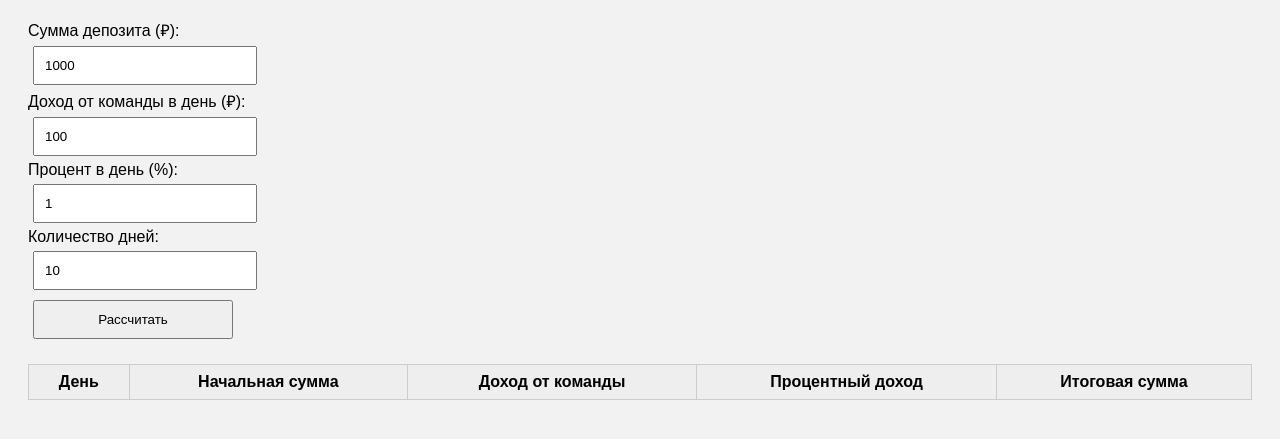
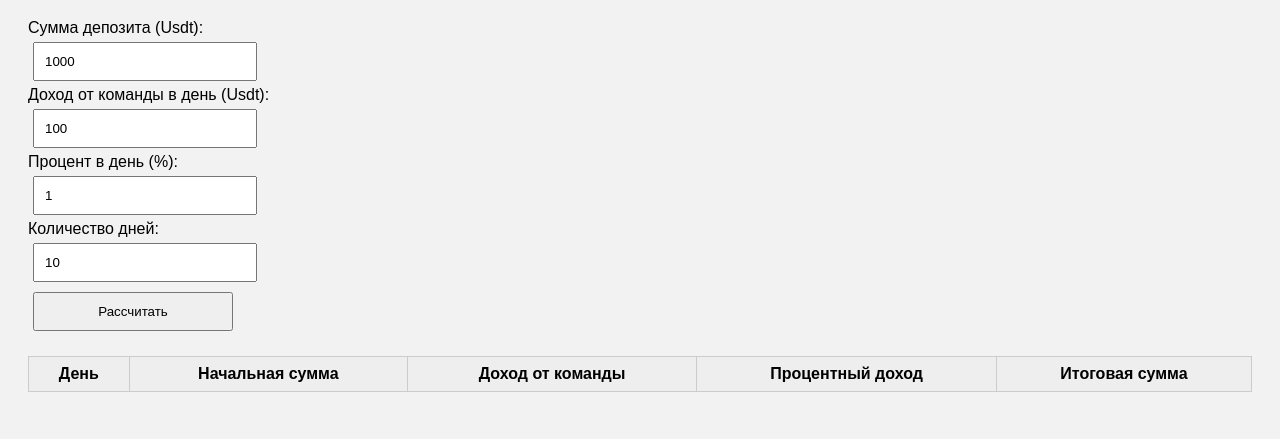
Before and after one commit to arteym777/Calculator-ByteEpic, a plain HTML site: page index.html in a window 1280 px wide. Shown: the part 89-528 px from the top of the page. Drawn offline with Linux system fonts and the light colour scheme.

Commit message:
index.html

```diff
--- a/index.html
+++ b/index.html
@@ -15,11 +15,11 @@
 
   <h1>Калькулятор сложных процентов</h1>
 
-  <label>Сумма депозита (₽):<br>
+  <label>Сумма депозита (Usdt):<br>
     <input type="number" id="deposit" value="1000">
   </label><br>
 
-  <label>Доход от команды в день (₽):<br>
+  <label>Доход от команды в день (Usdt):<br>
     <input type="number" id="teamIncome" value="100">
   </label><br>
 
```
